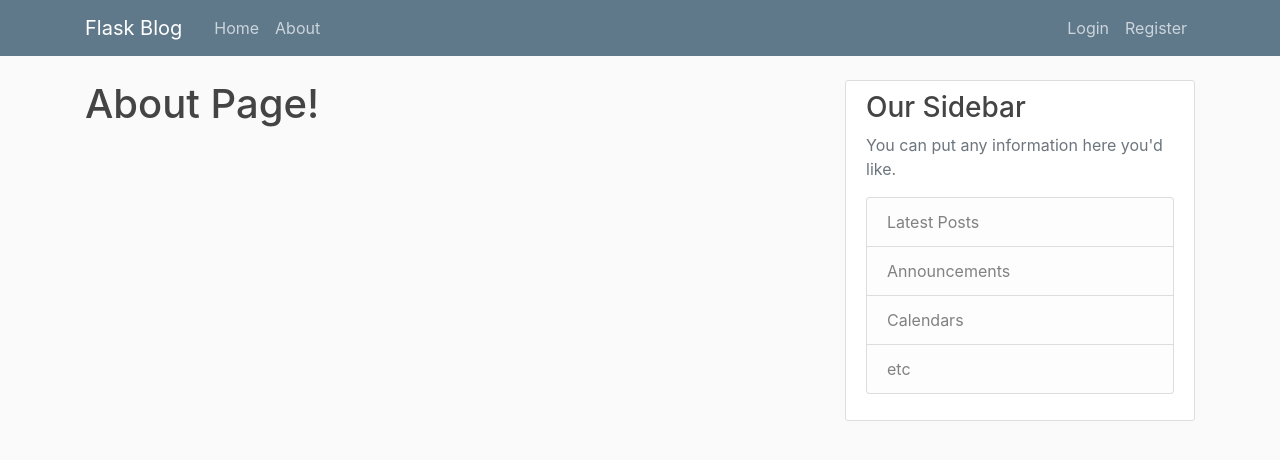
After one commit to toddharr/flask_blog, a Flask app: template templates/about.html in a window 1280 px wide. The commit adds this page. Shown: the top 460 px of the page. Run offline with Flask 2, Linux system fonts and the light colour scheme; the template is opened without the code that fills it, so the values that code supplies are empty; some libraries are stand-ins or nearby versions.

Commit message:
added html, css
html was added that includes logic for posts (dummy data was used), a nav bar, and formatting via css

```diff
--- a/flaskblog.py
+++ b/flaskblog.py
@@ -1,13 +1,28 @@
-from flask import Flask, render_template
+from flask import Flask, render_template, url_for
 app = Flask(__name__)
+
+posts = [
+    {
+        'author': 'Todd',
+        'title': 'Blog Post 1',
+        'content': 'First post content',
+        'date_posted': 'April 7, 2020'
+    },
+    {
+        'author': 'Todd Also',
+        'title': 'Blog Post 2',
+        'content': 'Second post content',
+        'date_posted': 'April 7, 2020'
+    }
+]
 
 @app.route("/")
 def home():
-    return render_template('home.html')
+    return render_template('home.html', posts=posts)
 
 @app.route("/about")
 def about():
-    return "<h1>About Page!<h1>"
+    return render_template('about.html', title='About')
 
 if __name__ == '__main__':
     app.run(debug=True)
--- /dev/null
+++ b/static/css/main.css
@@ -0,0 +1,80 @@
+body {
+    background: #fafafa;
+    color: #333333;
+    margin-top: 5rem;
+  }
+
+  h1, h2, h3, h4, h5, h6 {
+    color: #444444;
+  }
+
+  .bg-steel {
+    background-color: #5f788a;
+  }
+
+  .site-header .navbar-nav .nav-link {
+    color: #cbd5db;
+  }
+
+  .site-header .navbar-nav .nav-link:hover {
+    color: #ffffff;
+  }
+
+  .site-header .navbar-nav .nav-link.active {
+    font-weight: 500;
+  }
+
+  .content-section {
+    background: #ffffff;
+    padding: 10px 20px;
+    border: 1px solid #dddddd;
+    border-radius: 3px;
+    margin-bottom: 20px;
+  }
+
+  .article-title {
+    color: #444444;
+  }
+
+  a.article-title:hover {
+    color: #428bca;
+    text-decoration: none;
+  }
+
+  .article-content {
+    white-space: pre-line;
+  }
+
+  .article-img {
+    height: 65px;
+    width: 65px;
+    margin-right: 16px;
+  }
+
+  .article-metadata {
+    padding-bottom: 1px;
+    margin-bottom: 4px;
+    border-bottom: 1px solid #e3e3e3
+  }
+
+  .article-metadata a:hover {
+    color: #333;
+    text-decoration: none;
+  }
+
+  .article-svg {
+    width: 25px;
+    height: 25px;
+    vertical-align: middle;
+  }
+
+  .account-img {
+    height: 125px;
+    width: 125px;
+    margin-right: 20px;
+    margin-bottom: 16px;
+  }
+
+  .account-heading {
+    font-size: 2.5rem;
+  }
--- /dev/null
+++ b/templates/about.html
@@ -0,0 +1,5 @@
+{% extends 'base.html' %}
+
+{% block content %}
+<h1>About Page!<h1>
+{% endblock %}
--- a/templates/base.html
+++ b/templates/base.html
@@ -2,12 +2,64 @@
 <html lang="en">
 <head>
     <meta charset="UTF-8">
-    <meta name="viewport" content="width=device-width, initial=scale=1.0">
-    <meta http-equiv="X-UA-Compatible" content="ie=edge">
-    <link rel="stylesheet" href="{{ url_for('static', filename='css/main.css') }}"
-    {% block head %}{% endblock %}
+    <meta name="viewport" content="width=device-width, initial-scale=1, shrink-to-fit=no">
+
+    <!-- Bootstrap CSS -->
+    <link rel="stylesheet" href="https://stackpath.bootstrapcdn.com/bootstrap/4.3.1/css/bootstrap.min.css" integrity="sha384-ggOyR0iXCbMQv3Xipma34MD+dH/1fQ784/j6cY/iJTQUOhcWr7x9JvoRxT2MZw1T" crossorigin="anonymous">
+    <link rel="stylesheet" type="text/css" href="{{ url_for('static', filename='css/main.css') }}">
+
+    {% if title %}
+        <title>Flask Blog - {{ title }}</title>
+    {% else %}
+        <title>Flask Blog</title>
+    {% endif %}
 </head>
-<body>
-    {% block body %}{% endblock %}
-</body>
+    <body>
+        <header class="site-header">
+            <nav class="navbar navbar-expand-md navbar-dark bg-steel fixed-top">
+                <div class="container">
+                    <a class="navbar-brand mr-4" href="/">Flask Blog</a>
+                    <button class="navbar-toggler" type="button" data-toggle="collapse" data-target="#navbarToggle" aria-controls="navbarToggle" aria-expanded="false" aria-label="Toggle navigation">
+                        <span class="navbar-toggler-icon"></span>
+                    </button>
+                    <div class="collapse navbar-collapse" id="navbarToggle">
+                        <div class="navbar-nav mr-auto">
+                            <a class="nav-item nav-link" href="/">Home</a>
+                            <a class="nav-item nav-link" href="/about">About</a>
+                        </div>
+                        <!-- Navbar Right Side -->
+                        <div class="navbar-nav">
+                            <a class="nav-item nav-link" href="/login">Login</a>
+                            <a class="nav-item nav-link" href="/register">Register</a>
+                        </div>
+                    </div>
+                </div>
+            </nav>
+        </header>
+        <main role="main" class="container">
+            <div class="row">
+                <div class="col-md-8">
+                    {% block content %}{% endblock %}
+                </div>
+                <div class="col-md-4">
+                    <div class="content-section">
+                        <h3>Our Sidebar</h3>
+                        <p class='text-muted'>You can put any information here you'd like.
+                            <ul class="list-group">
+                                <li class="list-group-item list-group-item-light">Latest Posts</li>
+                                <li class="list-group-item list-group-item-light">Announcements</li>
+                                <li class="list-group-item list-group-item-light">Calendars</li>
+                                <li class="list-group-item list-group-item-light">etc</li>
+                            </ul>
+                        </p>
+                    </div>
+                </div>
+            </div>
+        </main>
+
+        <!--JS-->
+        <script src="https://code.jquery.com/jquery-3.3.1.slim.min.js" integrity="sha384-q8i/X+965DzO0rT7abK41JStQIAqVgRVzpbzo5smXKp4YfRvH+8abtTE1Pi6jizo" crossorigin="anonymous"></script>
+        <script src="https://cdnjs.cloudflare.com/ajax/libs/popper.js/1.14.7/umd/popper.min.js" integrity="sha384-UO2eT0CpHqdSJQ6hJty5KVphtPhzWj9WO1clHTMGa3JDZwrnQq4sF86dIHNDz0W1" crossorigin="anonymous"></script>
+        <script src="https://stackpath.bootstrapcdn.com/bootstrap/4.3.1/js/bootstrap.min.js" integrity="sha384-JjSmVgyd0p3pXB1rRibZUAYoIIy6OrQ6VrjIEaFf/nJGzIxFDsf4x0xIM+B07jRM" crossorigin="anonymous"></script>
+        </body>
 </html>
```
Also changed, not shown: templates/home.html (+14 -5 lines).
